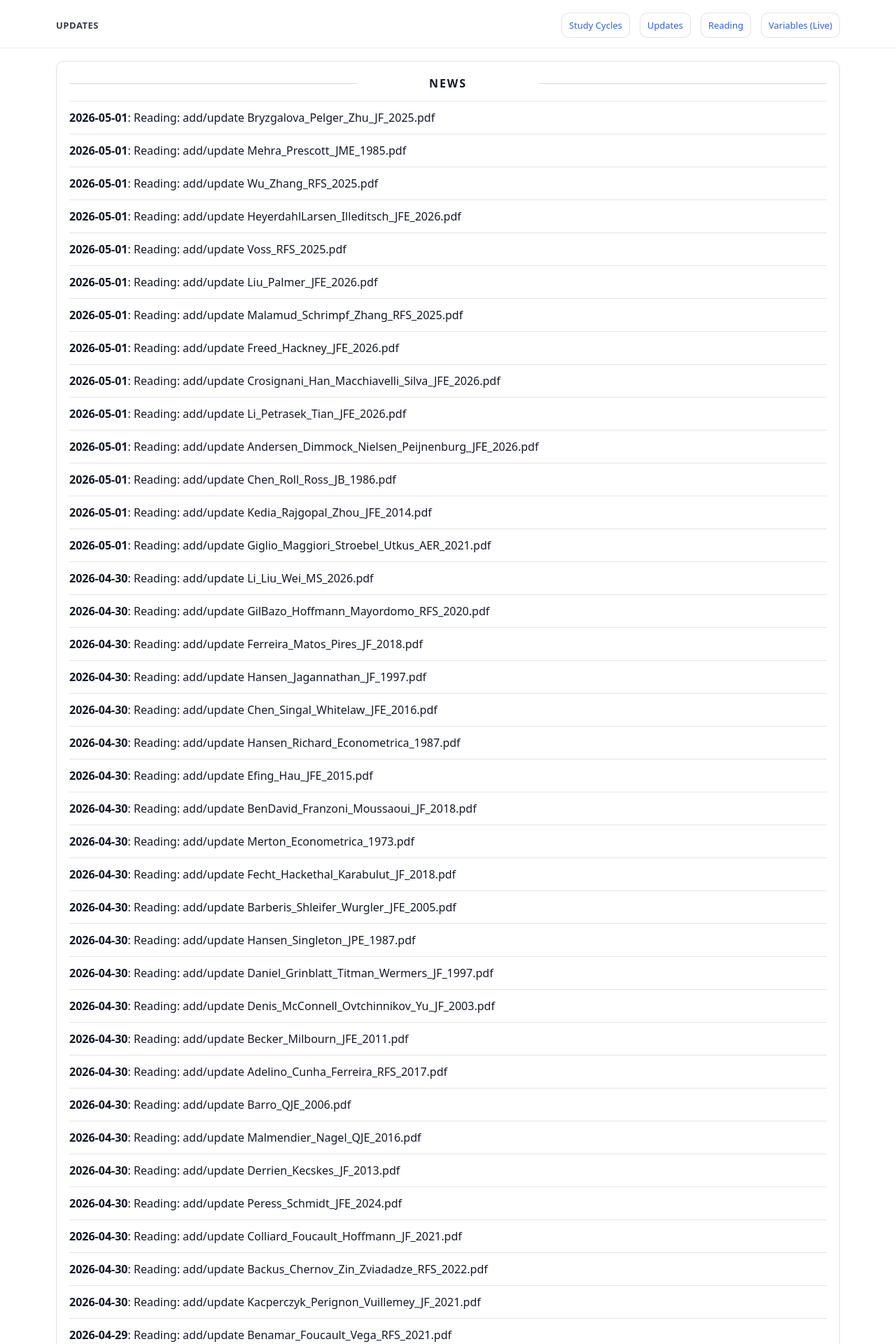
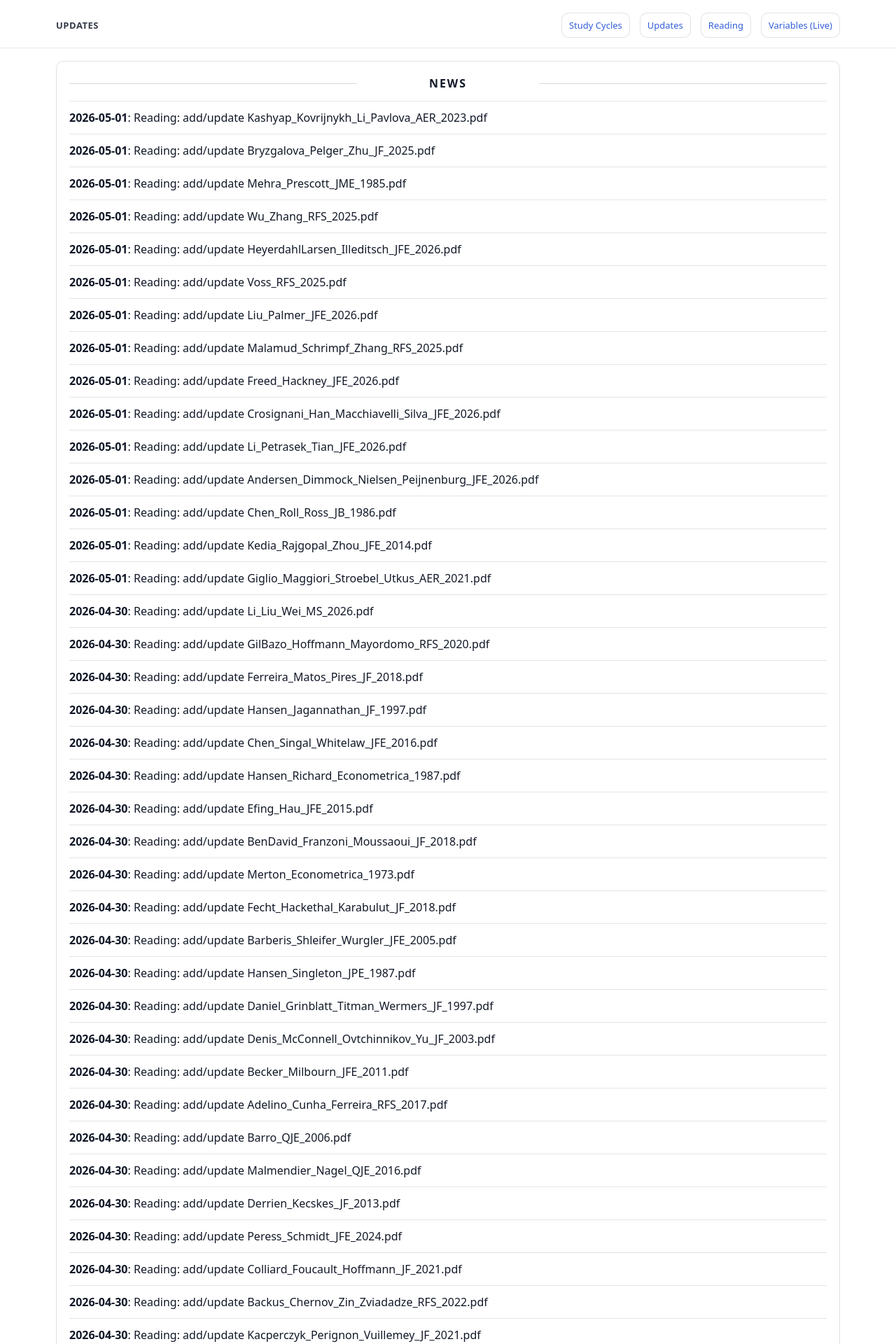
Before and after one commit to yaxinzn/study-archive, a Jekyll site: the page built from updates/index.md, in a window 1280 px wide. Shown: the top 1920 px of the page at 70% size. Built offline with Jekyll 4.4.1, drawn with Linux system fonts in a browser that asks for light colours; some of the changed text lies outside the part shown.

Commit message:
chore: update NEWS feed

```diff
--- a/_data/news.yml
+++ b/_data/news.yml
@@ -1,4 +1,7 @@
 # Auto-generated update history (sorted newest -> oldest). Do not edit manually.
+- ts: "1777631767"
+  date: "2026-05-01"
+  title: "Reading: add/update Kashyap_Kovrijnykh_Li_Pavlova_AER_2023.pdf"
 - ts: "1777631682"
   date: "2026-05-01"
   title: "Reading: add/update Bryzgalova_Pelger_Zhu_JF_2025.pdf"
```
